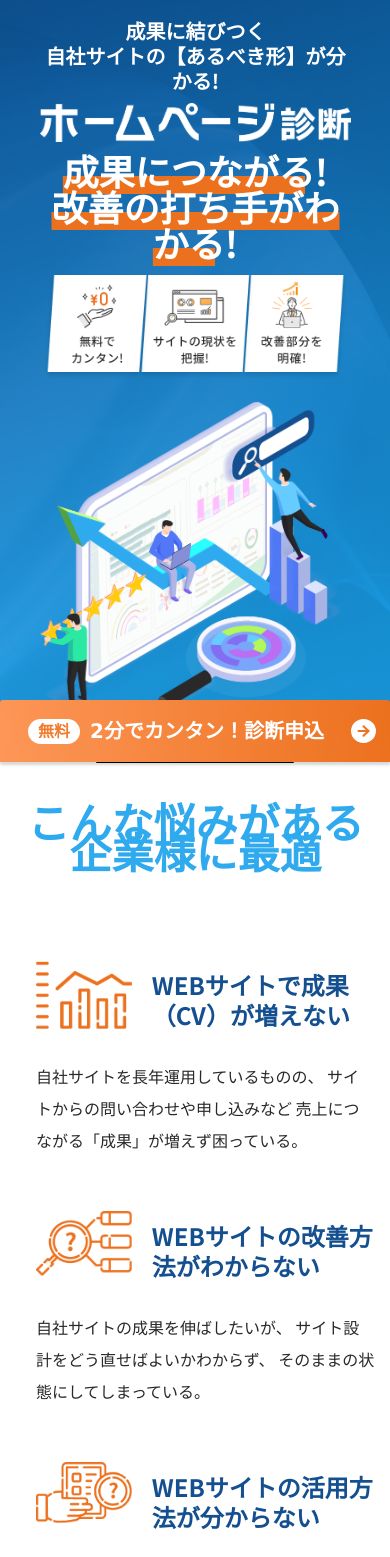
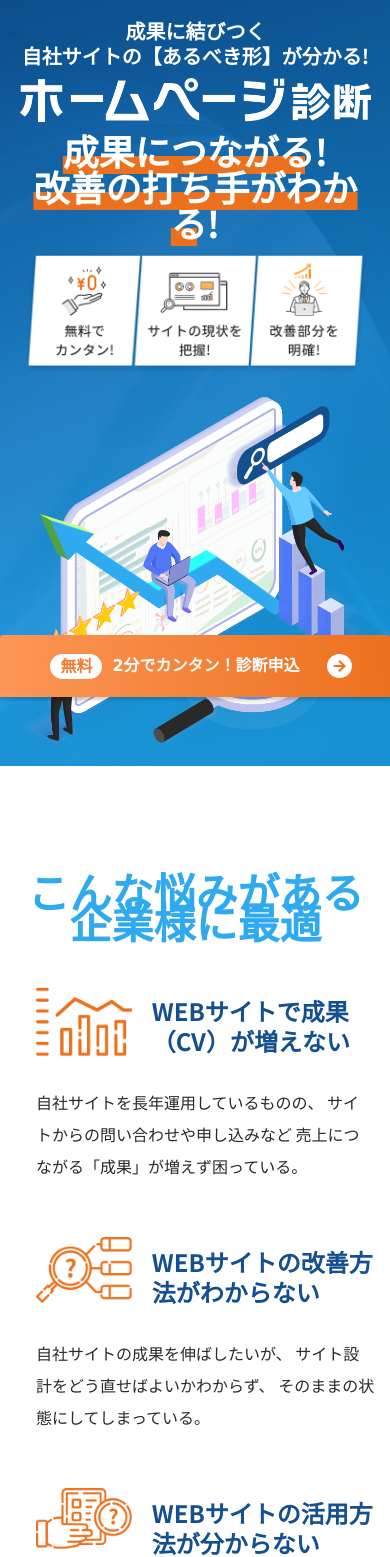
Before and after one commit to binhnt0513/img_landing_page, a website built with Parcel: page index.html in a window 390 px wide. Shown: the part 82-1639 px from the top of the page. Built offline with nearby package versions, Linux system fonts and the light colour scheme.

Commit message:
new landing page 9/2024

```diff
--- a/index.html
+++ b/index.html
@@ -52,7 +52,7 @@
                             <img class="icon-feather-arrow-down-circle" alt=""
                                  src="./public/img/icon-arrow-organge.svg">
                         </a>
-                        <a class="btn-2" style="color: white" href="#form-section-2">サンプル例ダウンロード</a>
+                        <a class="btn-2" style="color: white" href="#">サンプル例ダウンロード</a>
                     </div>
                 </div>
             </div>
@@ -60,7 +60,7 @@
     </div>
 
     <div class="about-section">
-        <div class="section__container-header w3-padding-64">
+        <div class="section__container-header">
             <h2 class="section__container-header-title notosansjp-bold-picton-blue-42px">こんな悩みがある企業様に最適</h2>
         </div>
         <div class="max-width-1030 about-section__container">
@@ -110,7 +110,7 @@
             </div>
         </div>
     </div>
-    <div class="post-section__background w3-padding-64">
+    <div class="post-section__background">
         <div class="section__container-header">
             <h2 class="section__container-header-title notosansjp-bold-mine-shaft-40px">IMGサイト診断は<span
                     class="highlight-orange">"ココ"</span><br class="for-sp">が解決します</h2>
@@ -197,7 +197,7 @@
                         <b class="b6">2分でカンタン！診断申込</b></div>
                     <img class="icon-feather-arrow-down-circle" alt="" src="./public/img/icon-arrow-organge.svg">
                 </a>
-                <a class="btn-2" href="#form-section-2">サンプル例ダウンロード</a>
+                <a class="btn-2" href="#">サンプル例ダウンロード</a>
             </div>
         </div>
     </div>
@@ -225,7 +225,7 @@
         </div>
     </div>
     <div class="about-section-1">
-        <div class="section__container-header w3-padding-64">
+        <div class="section__container-header">
             <h2 class="section__container-header-title notosansjp-bold-picton-blue-42px">IMG-FLOW支援実績</h2>
         </div>
         <div class="max-width-1030 about-section__container-1">
@@ -368,7 +368,7 @@
                             <img class="icon-feather-arrow-down-circle" alt=""
                                  src="./public/img/icon-arrow-organge.svg">
                         </a>
-                        <a class="btn-2" style="color: white" href="#form-section-2">サンプル例ダウンロード</a>
+                        <a class="btn-2" style="color: white" href="#">サンプル例ダウンロード</a>
                     </div>
                 </div>
             </div>
@@ -443,7 +443,7 @@
                             </p>
                             <p class="p45"><a
                                     class="notosansjp-bold-lochmara-14px text-underline"
-                                    href="https://img-flow.com/privacy/" target="_blank">個人情報保護方針についてはこちら　</a>
+                                    href="https://img-flow.com/privacy/" target="_blank">個人情報保護方針についてはこちら</a>
                             </p></div>
                     </div>
                 </div>
@@ -532,7 +532,7 @@
                             </p>
                             <p class="p45"><a
                                     class="notosansjp-bold-lochmara-14px text-underline"
-                                    href="https://img-flow.com/privacy/" target="_blank">個人情報保護方針についてはこちら　</a>
+                                    href="https://img-flow.com/privacy/" target="_blank">個人情報保護方針についてはこちら</a>
                             </p></div>
                     </div>
                 </div>
@@ -556,12 +556,12 @@
 
 <footer class="l-footer">
     <div class="l-footer__container">
-        <a href="#" target="_blank">個人情報保護方針</a>
+        <a href="https://img-flow.com/privacy" target="_blank">個人情報保護方針</a>
         <a href="#" target="_blank" style="float: right">© IMG-flow</a>
     </div>
 </footer>
 
-<div class="sp">
+<div class="for-sp">
     <div class="section__container-footer register-btn-sp">
         <a class="btn-1" href="#form-section-2">
             <div class="group-div21">
@@ -570,7 +570,6 @@
                 <b class="b6">2分でカンタン！診断申込</b></div>
             <img class="icon-feather-arrow-down-circle" alt="" src="./public/img/icon-arrow-organge.svg">
         </a>
-        <a class="btn-2" href="#form-section-2">サンプル例ダウンロード</a>
     </div>
 </div>
 </body>
--- a/public/css/global.css
+++ b/public/css/global.css
@@ -269,7 +269,7 @@ input:focus {
 .notosansjp-bold-lochmara-14px {
     color: var(--lochmara);
     font-family: var(--font-family-noto_sans_jp);
-    font-size: var(--font-size-m);
+    font-size: var(--font-size-s);
     font-style: normal;
     font-weight: 700;
 }
--- a/public/css/homepage.css
+++ b/public/css/homepage.css
@@ -238,6 +238,7 @@
 
 .about-section {
     padding-bottom: 120px;
+    padding-top: 120px;
 }
 
 
@@ -274,6 +275,7 @@
 }
 
 .header-section {
+    padding: 0 20px;
     /*display: grid;*/
 }
 
@@ -532,15 +534,8 @@
     flex-shrink: 0;
 }
 
-.group-div82 {
-    /*width: 459.17px;*/
-    /*height: 159.26px;*/
-    /*flex-shrink: 0;*/
-    /*display: flex;*/
-    /*flex-direction: row;*/
-    /*align-items: flex-end;*/
-    /*gap: 50px;*/
-    /*margin-right: 1px;*/
+.group-div82 > img {
+    max-height: 160px;
 }
 
 .img-flow-div {
@@ -861,9 +856,9 @@ input:checked ~ .accordion-content {
 .register-btn-sp {
     z-index: 9999;
     position: fixed;
-    bottom: 0px;
-    font-size: 16px !important;
-    padding-bottom:  16px !important;
+    bottom: 127px;
+    padding-bottom: 0 !important;
+    padding-top: 0 !important;
 }
 
 .register-btn-sp > .btn-1 {
@@ -872,9 +867,13 @@ input:checked ~ .accordion-content {
     border-top-left-radius: 3px;
     border-top-right-radius: 3px;
     width: 100%;
+    justify-content: center;
+}
+.b5, .b6 {
+    font-size: 16px;
 }
 
-@media (max-width: 600px) {
+@media (max-width: 768px) {
     body {
         width: calc(100% + 1px);
     }
@@ -949,8 +948,7 @@ input:checked ~ .accordion-content {
     }
 
     .header-section {
-        padding-left: 20px;
-        padding-right: 20px;
+      padding: 0  0;
     }
 
     .top-section__title-1, .top-section__title-2, .top-section__title-3 {
@@ -1179,7 +1177,8 @@ input:checked ~ .accordion-content {
     }
 
     .faq {
-        padding: 20px;
+        padding: 20px 20px 40px 20px;
+
     }
 
     .logo-white-icon {
@@ -1240,3 +1239,8 @@ input:checked ~ .accordion-content {
         width: auto;
     }
 }
+@media (max-width: 1080px) {
+    .about-section {
+        padding-top: 80px;
+    }
+}
```
